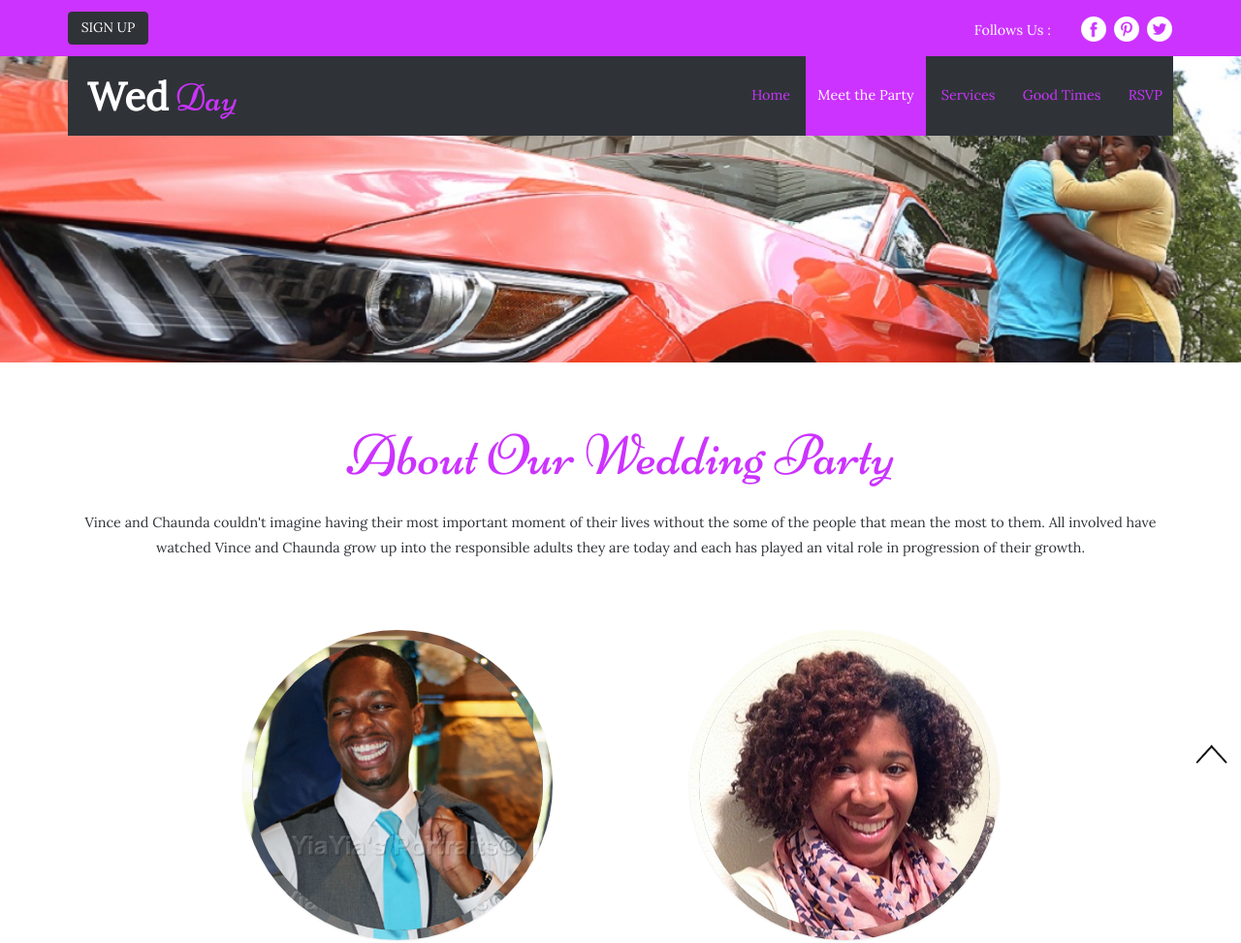
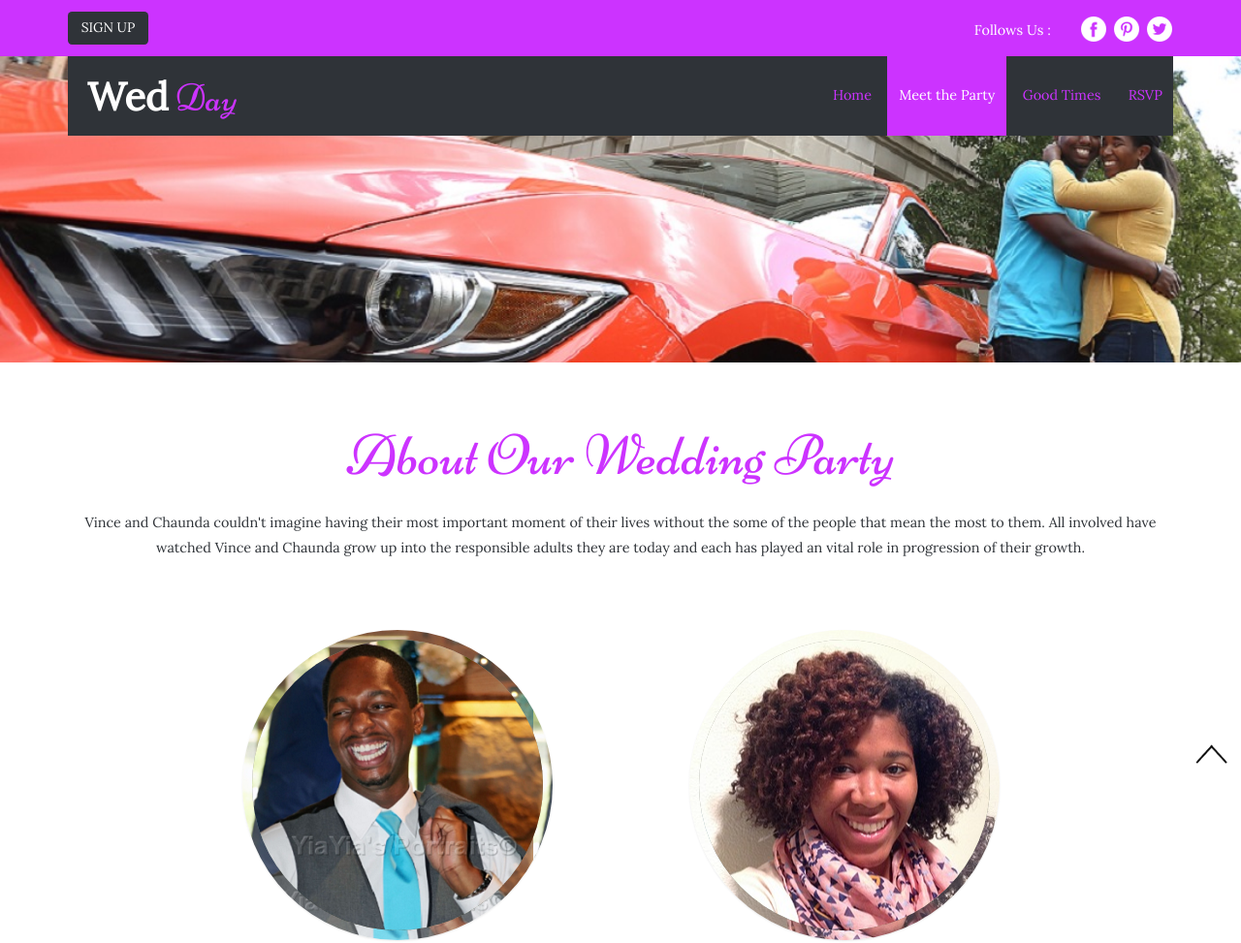
Before and after one commit to watchdakid/watchdakid.github.io, a plain HTML site: page about.html in a window 1280 px wide. Shown: the top 973 px of the page at 97% size. Drawn offline with Linux system fonts and the light colour scheme.

Commit message:
Add files via upload

```diff
--- a/about.html
+++ b/about.html
@@ -54,7 +54,6 @@ Smartphone Compatible web template, free webdesigns for Nokia, Samsung, LG, Sony
 								<ul class="nav">
 									<li class="hvr-sweep-to-bottom"><a href="index.html">Home</a></li>
 									<li class="hvr-sweep-to-bottom cap"><a href="about.html">Meet the Party</a></li>
-									<li class="hvr-sweep-to-bottom"><a href="typography.html">Services</a></li>
 									<li class="hvr-sweep-to-bottom"><a href="moments.html">Good Times</a></li>
 									<li class="hvr-sweep-to-bottom"><a href="contact.html">RSVP</a></li>
 								</ul>
```
Also changed, not shown: contact.html (+0 -1 lines), index.html (+0 -1 lines), moments.html (+0 -1 lines).
